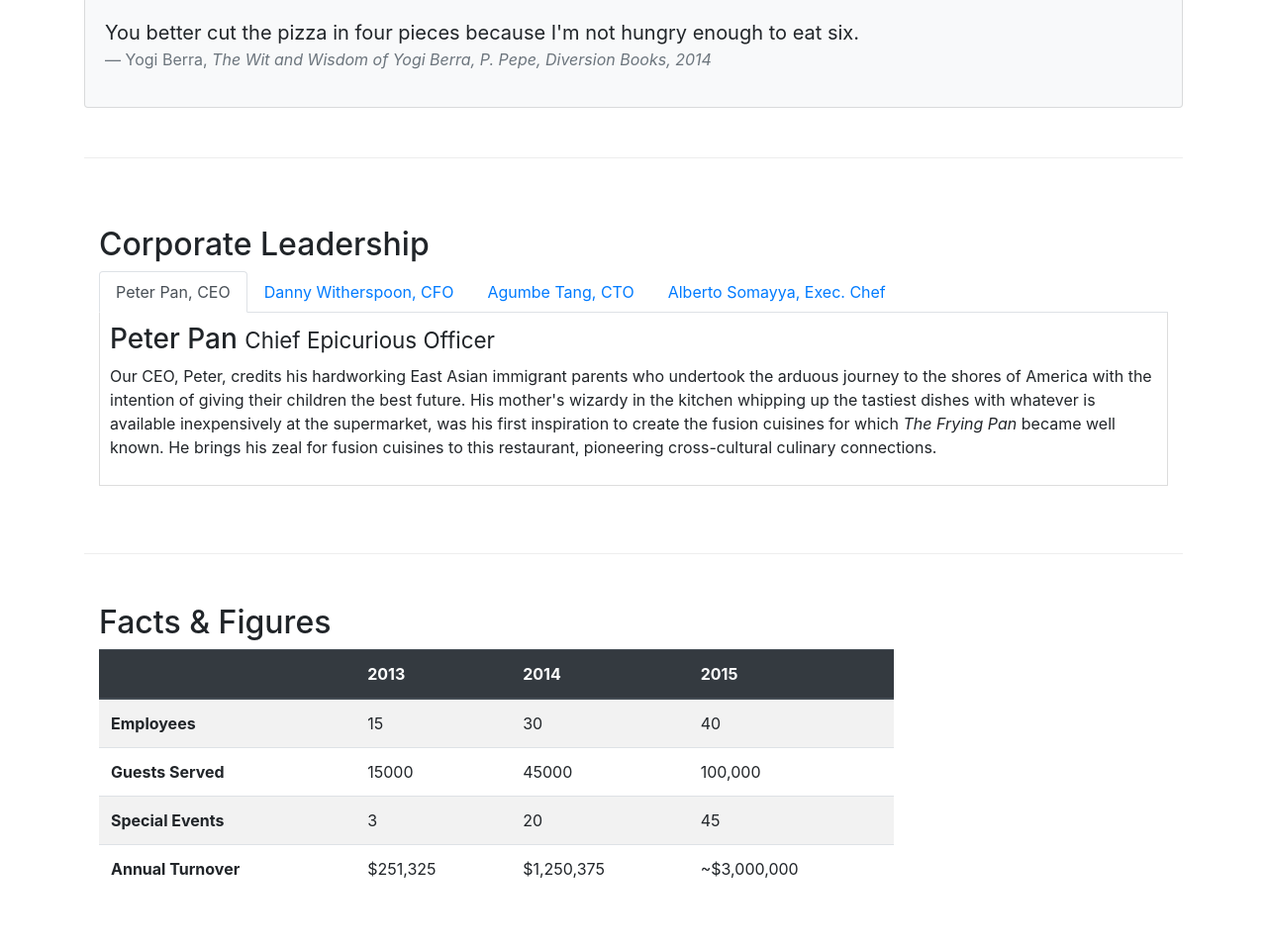
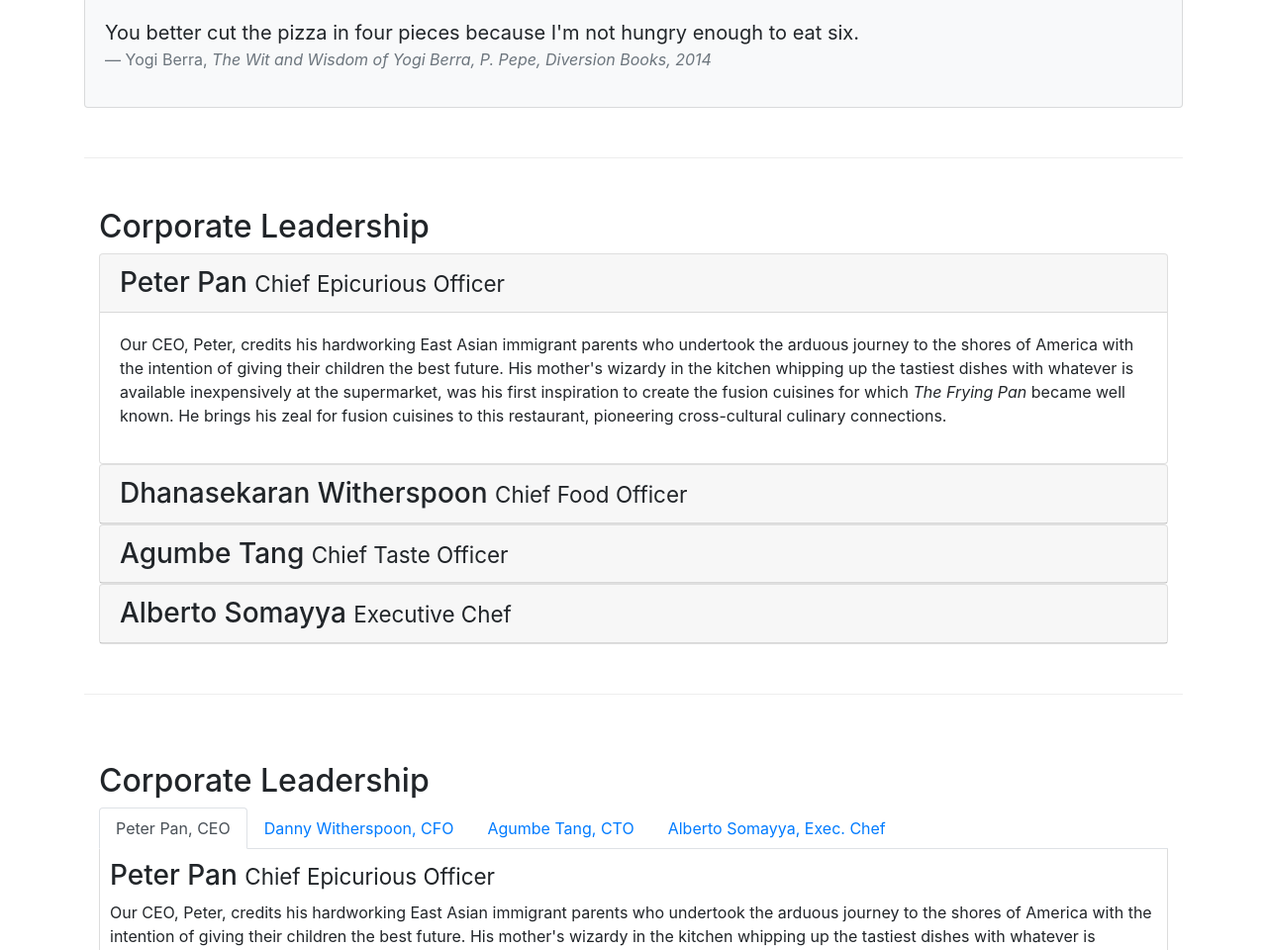
Before and after one commit to samiashajrawi/Bootstrap4, a website: page aboutus.html in a window 1280 px wide. Shown: the part 812-1772 px from the top of the page at 99% size. Drawn offline with nearby package versions, Linux system fonts and the light colour scheme.

Commit message:
accordion

```diff
--- a/aboutus.html
+++ b/aboutus.html
@@ -99,6 +99,61 @@
             </div>
         </div>
 
+        <div class="row  row-content align-items-center">
+            <div class="col-12">
+                <h2>Corporate Leadership</h2>
+                <div id="accordion">
+                    <div class="card">
+                        <div class="card-header" role="tab" id="peterhead">
+                            <h3 class="mb-0">
+                                <a data-toggle="collapse" data-target="#peter">Peter Pan <small>Chief Epicurious Officer</small></a>
+                            </h3>
+                        </div>
+                        <div class="collapse show" id="peter" data-parent="#accordion">
+                            <div class="card-body">
+                                <p class="d-none d-sm-block">Our CEO, Peter, credits his hardworking East Asian immigrant parents who undertook the arduous journey to the shores of America with the intention of giving their children the best future. His mother's wizardy in the kitchen whipping up the tastiest dishes with whatever is available inexpensively at the supermarket, was his first inspiration to create the fusion cuisines for which <em>The Frying Pan</em> became well known. He brings his zeal for fusion cuisines to this restaurant, pioneering cross-cultural culinary connections.</p>
+                            </div>
+                        </div>
+                    </div>
+                    <div class="card">
+                        <div class="card-header" role="tab" id="dannyhead">
+                            <h3 class="mb-0">
+                                <a data-toggle="collapse" data-target="#danny"> Dhanasekaran Witherspoon <small>Chief Food Officer</small></a>
+                            </h3>
+                        </div>
+                        <div class="collapse" id="danny" data-parent="#accordion">
+                            <div class="card-body">
+                                <p class="d-none d-sm-block">Our CFO, Danny, as he is affectionately referred to by his colleagues, comes from a long established family tradition in farming and produce. His experiences growing up on a farm in the Australian outback gave him great appreciation for varieties of food sources. As he puts it in his own words, <em>Everything that runs, wins, and everything that stays, pays!</em></p>
+                            </div>
+                        </div>
+                    </div>
+                    <div class="card">
+                        <div class="card-header" role="tab" id="agumbehead">
+                            <h3 class="mb-0">
+                                <a data-toggle="collapse" data-target="#agumbe">Agumbe Tang <small>Chief Taste Officer</small></a>
+                            </h3>
+                        </div>
+                        <div class="collapse" id="agumbe" data-parent="#accordion">
+                            <div class="card-body">
+                                <p class="d-none d-sm-block">Blessed with the most discerning gustatory sense, Agumbe, our CTO, personally ensures that every dish that we serve meets his exacting tastes. Our chefs dread the tongue lashing that ensues if their dish does not meet his exacting standards. He lives by his motto, <em>You click only if you survive my lick.</em></p>
+                            </div>
+                        </div>
+                    </div>
+                    <div class="card">
+                        <div class="card-header" role="tab" id="albertohead">
+                            <h3 class="mb-0">
+                                <a data-toggle="collapse" data-target="#alberto">Alberto Somayya <small>Executive Chef</small></a>
+                            </h3>
+                        </div>
+                        <div class="collapse" id="alberto" data-parent="#accordion">
+                            <div class="card-body">
+                                <p class="d-none d-sm-block">Award winning three-star Michelin chef with wide International experience having worked closely with whos-who in the culinary world, he specializes in creating mouthwatering Indo-Italian fusion experiences. He says, <em>Put together the cuisines from the two craziest cultures, and you get a winning hit! Amma Mia!</em></p>
+                            </div>
+                        </div>
+                    </div>
+                </div>
+            </div>
+       </div>
 
         <div class="row  row-content align-items-center">
             <div class="col-12">
```
